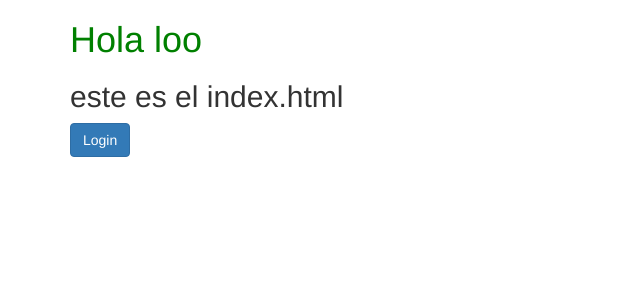
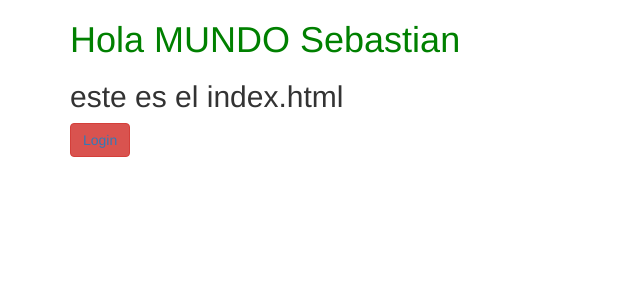
Before and after one commit to 7evert/ClubSis, a Spring Boot app: page / in a window 1280 px wide. Shown: the top 300 px of the page, without its empty margins (0-640 px from the left). Run offline with Spring Boot 4, Linux system fonts and the light colour scheme; some libraries are stand-ins or nearby versions.

Commit message:
Hola Sebastian

```diff
--- a/src/main/resources/static/index.html
+++ b/src/main/resources/static/index.html
@@ -9,9 +9,9 @@
 </head>
 <body>
     <div class="container">
-        <h1>Hola loo</h1>
+        <h1>Hola MUNDO Sebastian</h1>
         <h2>este es el index.html</h2>
-        <button class="btn btn-primary">Login</button>
+        <button class="btn btn-danger"><a href="login.html">Login</a></button>
     </div>
     <script src="webjars/bootstrap/3.3.6/js/bootstrap.min.js"></script>
     <script src="webjars/jquery/2.2.3/jquery.min.js"></script>
--- a/src/main/resources/static/login.html
+++ b/src/main/resources/static/login.html
@@ -3,7 +3,7 @@
 <head>
     <meta charset="UTF-8">
     <title>ClubSis</title>
-    <link rel="shortcut icon" type="image/x-icon" href="Resources/Logos/ClubSisIcon.ico">
+    <link rel="shortcut icon" type="image/x-icon" href="/img/Logos/ClubSisIcon.ico">
     <meta name="viewport" content="width=device-width, user-scalable=no, initial-scale=1.0, minimum-scale=1.0">
     <link rel='stylesheet' href='webjars/bootstrap/3.3.6/css/bootstrap.min.css'>
     <link rel="stylesheet" href="css/style.css">
@@ -14,7 +14,7 @@
 <header>
     <div style="margin-top:4%" class="container">
         <div style="text-align:center" class="col-sm-12">
-            <a href="index.html"><img style="text-align:center" src="Resources/Logos/ClubSis.png" title="ClubSis"></a>
+            <a href="index.html"><img style="text-align:center" src="img/Logos/ClubSisIcon.png" title="ClubSis"></a>
             <!-- <p id="clubSis">ClubSis</p> -->
             <br/><br/>
         </div>
```
